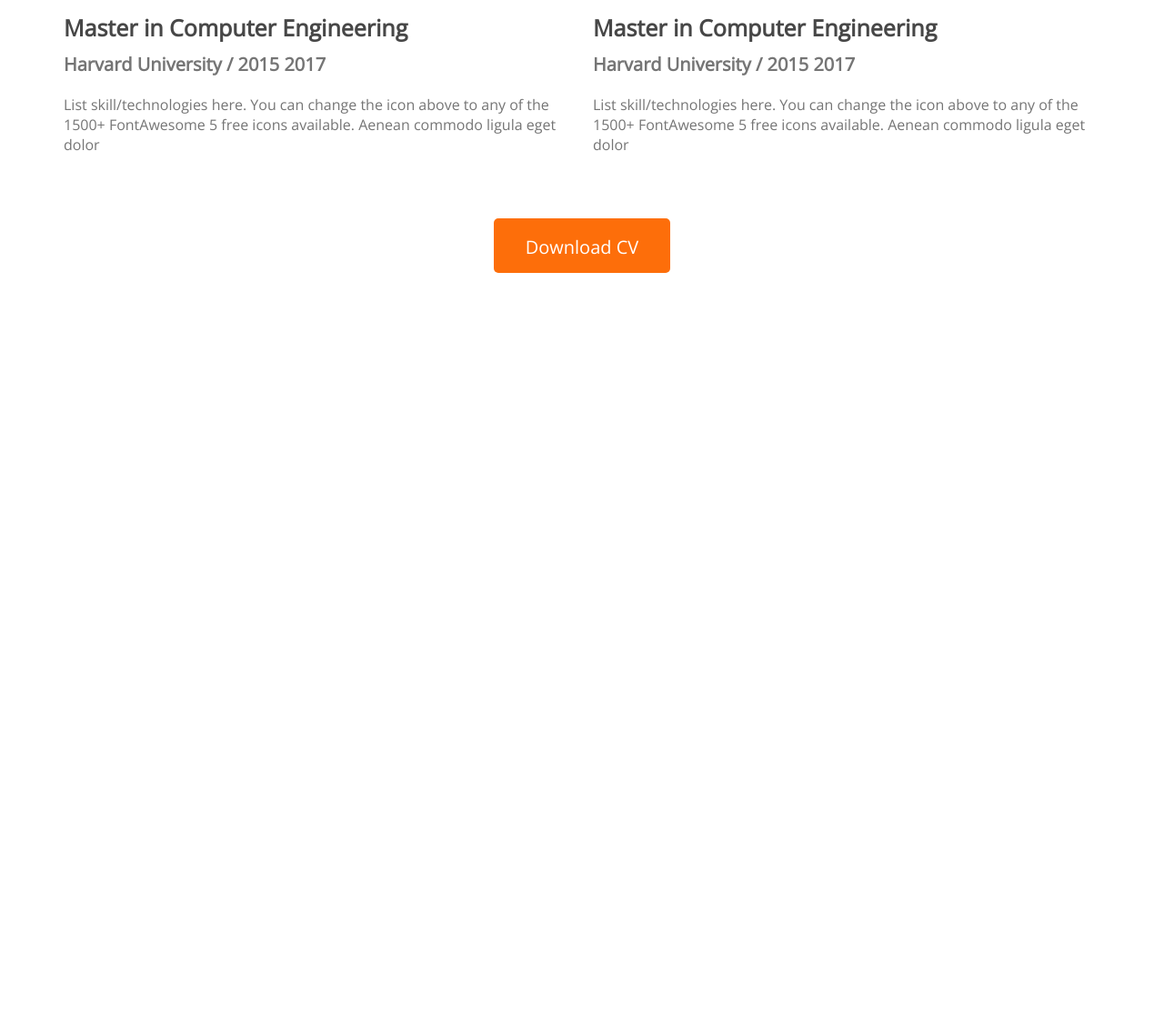
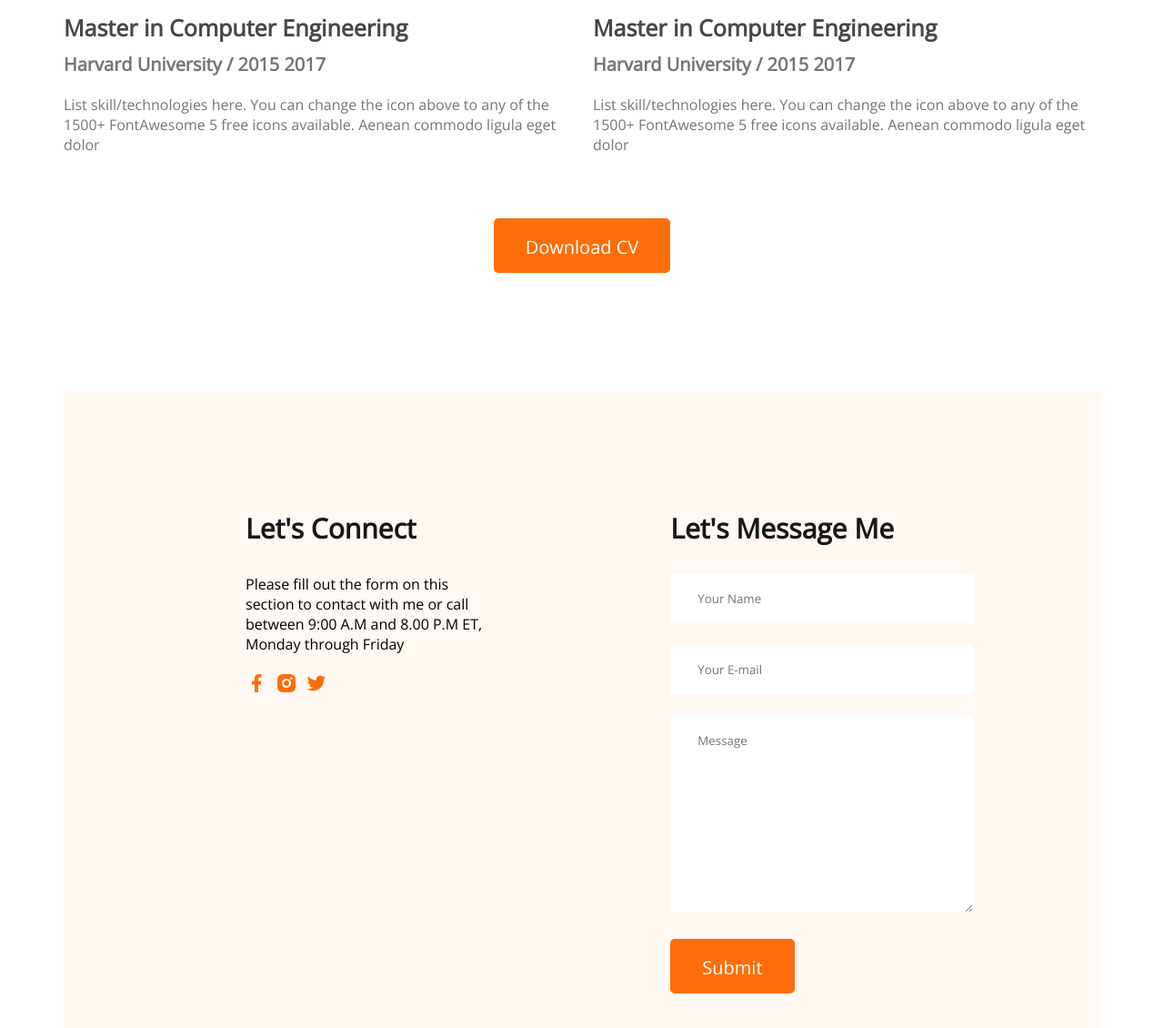
Before and after one commit to lorin9/developer-portfolio, a plain HTML site: page index.html in a window 1280 px wide. Shown: the part 2930-4060 px from the top of the page at 91% size. Before the commit the page ends 3230 px from the top, so only its background shows below. Drawn offline with nearby package versions, Linux system fonts and the light colour scheme.

Commit message:
added full portfolio

```diff
--- a/index.html
+++ b/index.html
@@ -149,6 +149,35 @@
                 <button class="button-orange">Download CV</button>
             </div>
         </section>
+        <!-- contact section -->
+        <section class="contact">
+            <div>
+                <h3 class="contact-title">Let's Connect</h3>
+                <p class="contact-description">Please fill out the form on this section to contact with me or call between
+                    9:00 A.M and 8.00 P.M ET, Monday through Friday</p>
+                    <a href="">
+                        <img src="images/icons/facebook.png" alt="" >
+                    </a>
+                    <a href="">
+                        <img src="images/icons/insta.png" alt="" >
+                    </a>
+                    <a href="">
+                        <img src="images/icons/twitter.png" alt="" >
+                    </a>
+
+
+            </div>
+            <div>
+                <h3 class="contact-title">Let's Message Me</h3>
+                <form action="">
+                    <input type="text" placeholder="Your Name">
+                    <input type="email" name="" id="" placeholder="Your E-mail">
+                    <textarea name="" id="" cols="30" rows="10" placeholder="Message"></textarea>
+                    <input class="button-orange" type="submit" value="Submit">
+                </form>
+
+            </div>
+        </section>
 
     </main>
     <footer>
--- a/styles/portfolio.css
+++ b/styles/portfolio.css
@@ -151,6 +151,7 @@
     font-size: 30px;
 
 }
+
 .resume-item{
     padding-bottom: 30px;
     margin-top: 30px;
@@ -175,3 +176,32 @@
     margin-top: 40px;
     text-align: center;
 }
+/* contact styles */
+.contact-title{
+    text-align: left;
+    font-weight: 700;
+    font-size: 30px;
+    color: #181818;
+    padding-bottom: 30px;
+
+}
+.contact-description{
+    padding-bottom: 20px;
+}
+.contact{
+    display: flex;
+    gap: 200px;
+    background-color: #FFF8F3;
+    padding: 130px 200px;
+
+}
+input[type="text"], input[type="email"],textarea{
+    margin-bottom: 24px;
+    border: 0;
+    width: 100%;
+    padding:18px 30px ;
+}
+a{
+    text-decoration: none;
+    padding-right: 5px;
+}
```
